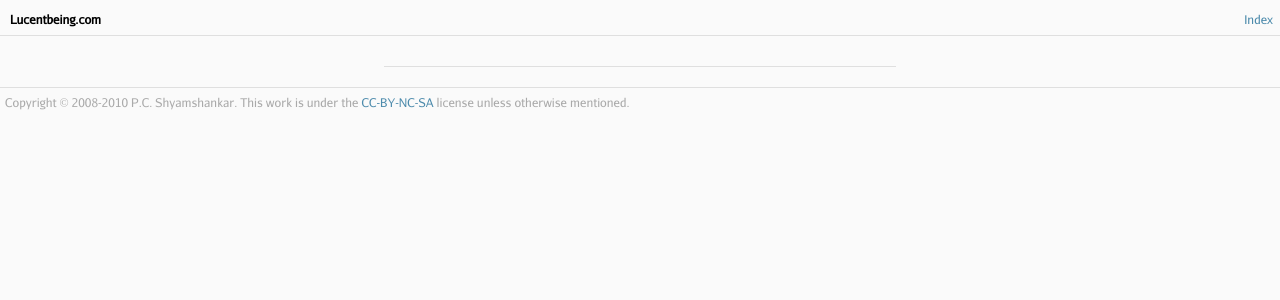
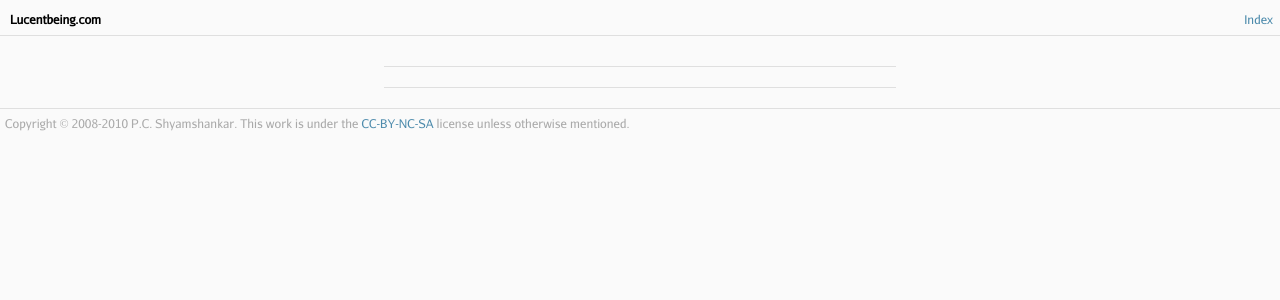
Before and after one commit to sykloid/lucentbeing.com, a Django app: template templates/djournal/entry_detail.html in a window 1280 px wide. Shown: the top 300 px of the page. Run offline with Django 3.2, Linux system fonts and the light colour scheme; the template is opened without the code that fills it, so the values that code supplies are empty.

Commit message:
Add styling for comments region (not disqus-specific).

```diff
--- a/static/assets/css/style.css
+++ b/static/assets/css/style.css
@@ -223,6 +223,14 @@ body > footer {
     display: inline;
 }
 
+/* Comments */
+
+.entry .comments {
+    border-top: solid 1px #DFDFDF;
+    margin-top: 10px;
+    padding-top: 10px;
+}
+
 /* Footnotes */
 
 .entry .body .footnote:first-of-type {
```
